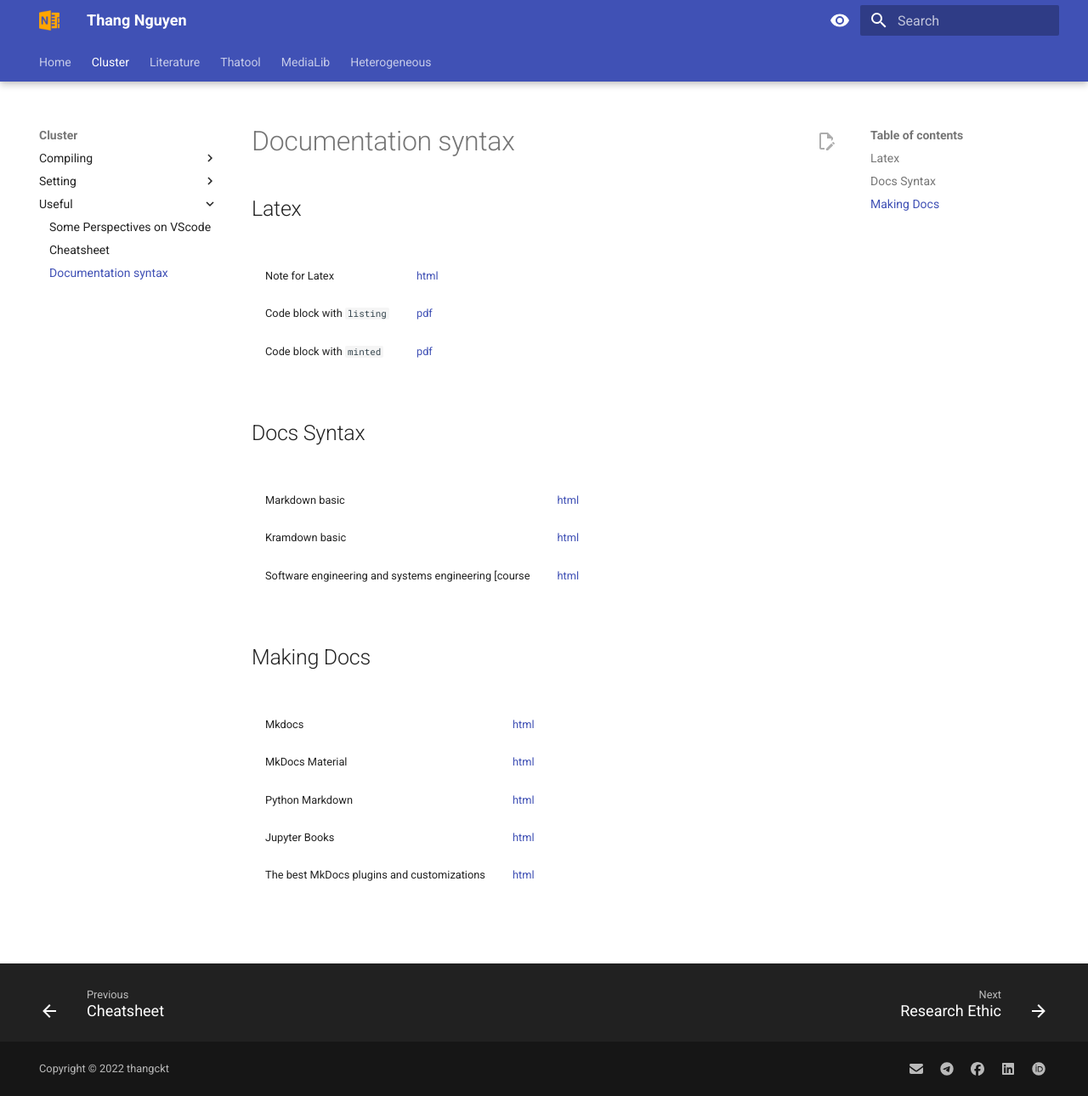
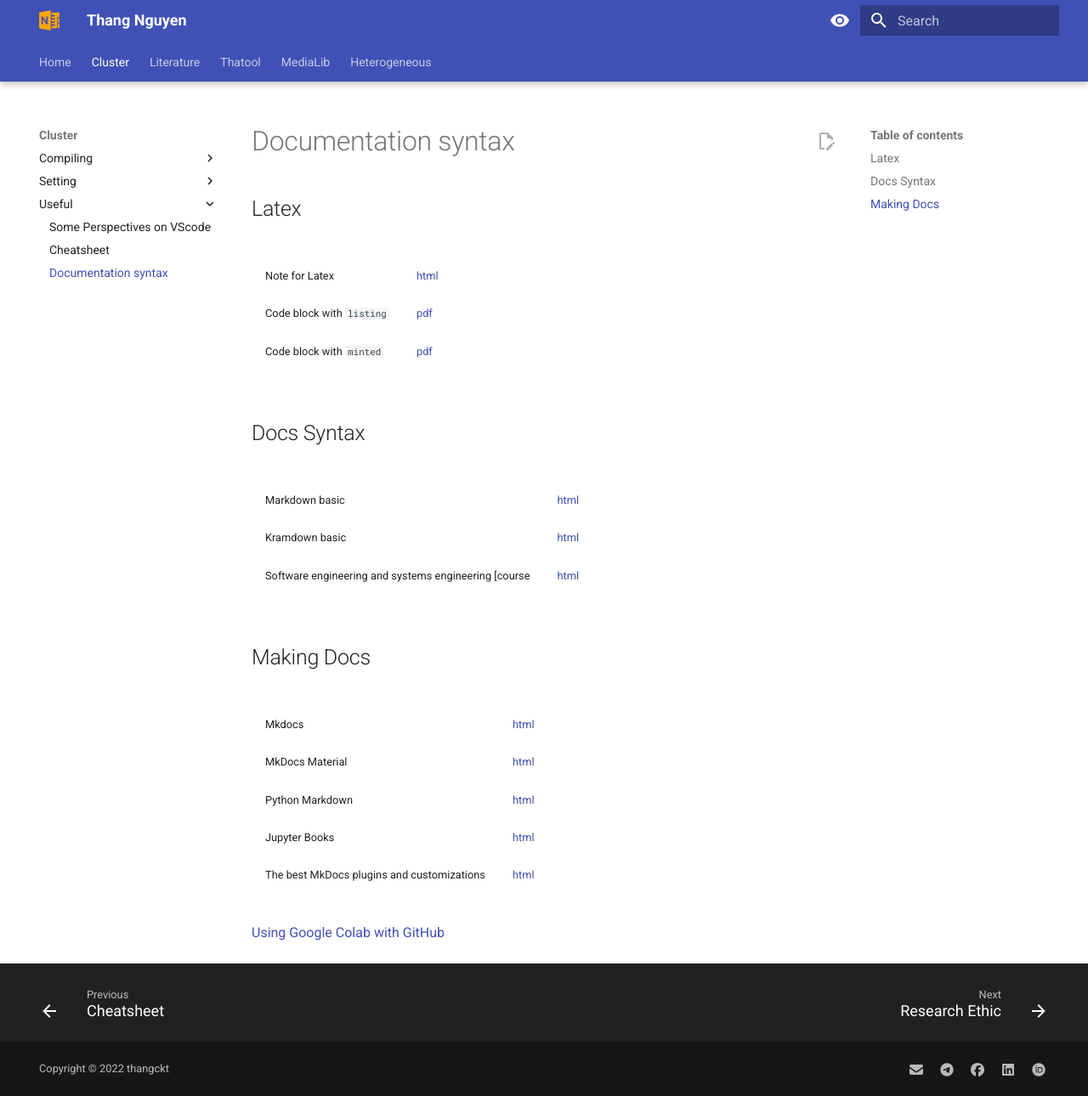
Before and after one commit to thangckt/thangckt.github.io, an MkDocs documentation site: the page built from docs/cluster/refPage/docs_syntax.md, in a window 1280 px wide and 1290 px high. Shown: the whole window at 85% size. Built offline with MkDocs 1.6.1 and Material for MkDocs 9.7.7, drawn with Linux system fonts in a browser that asks for light colours; the version menu is left out.

Commit message:
Update docs_syntax.md

```diff
--- a/docs/cluster/refPage/docs_syntax.md
+++ b/docs/cluster/refPage/docs_syntax.md
@@ -34,3 +34,5 @@ table, td, th {border: none!important; }
 | Python Markdown | [html](https://squidfunk.github.io/mkdocs-material/reference/){target="_blank"} |
 | Jupyter Books | [html](https://jupyterbook.org/en/stable/intro.html){target="_blank"} |
 | The best MkDocs plugins and customizations|  [html](https://chrieke.medium.com/the-best-mkdocs-plugins-and-customizations-fc820eb19759){target="_blank"} |
+
+[Using Google Colab with GitHub](https://colab.research.google.com/github/googlecolab/colabtools/blob/master/notebooks/colab-github-demo.ipynb)
```
